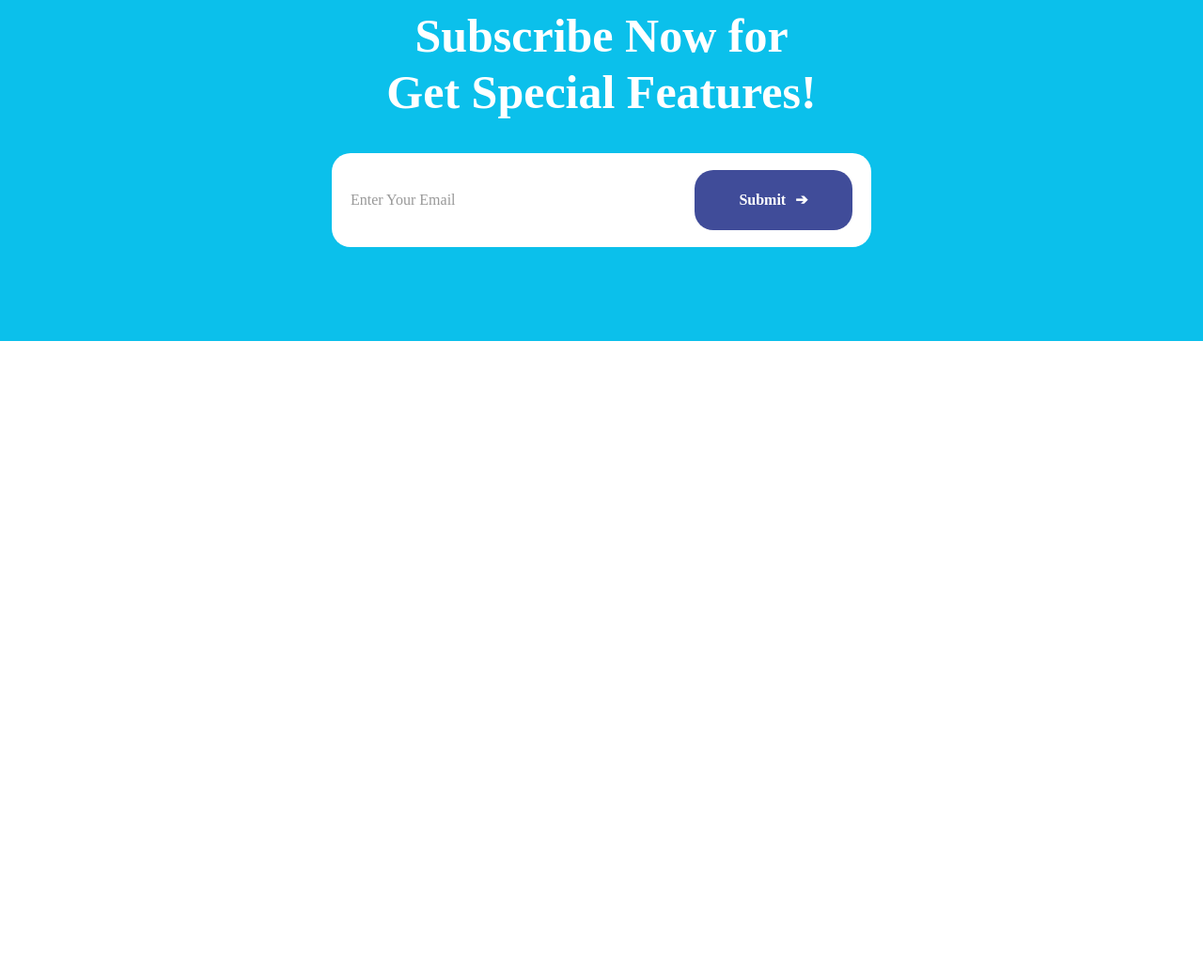
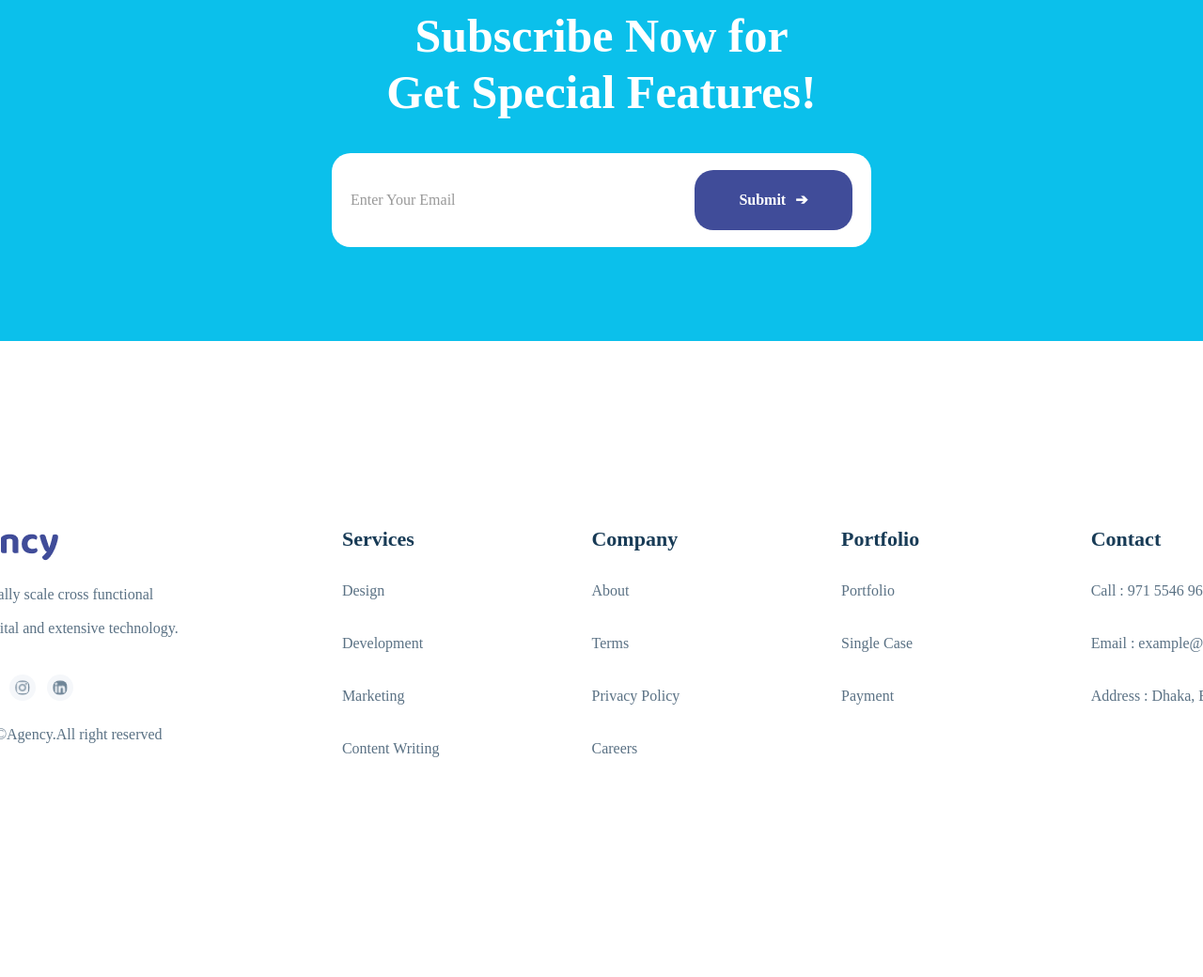
Before and after one commit to balaboom1234/html-mini-project, a plain HTML site: page index.html in a window 1280 px wide. Shown: the part 1199-2239 px from the top of the page at 94% size. Before the commit the page ends 1562 px from the top, so only its background shows below. Drawn offline with Linux system fonts and the light colour scheme.

Commit message:
Add testimonial and subscription sections and footer

```diff
--- a/index.html
+++ b/index.html
@@ -42,6 +42,52 @@
         </div>
       </section>
 
+    <footer>
+        <div class="footer-content">
+            <div class="footer-brand">
+                <img src="assets/imges/Agency.png" alt="logo">
+                <p>Professionally scale cross functional<br>human capital and extensive technology. </p>
+                <div class="footer-social-icons">
+                    <img src="assets/imges/Icon-google.png" alt="Google">
+                    <img src="assets/imges/Icon-twiter.png" alt="Twitter">
+                    <img src="assets/imges/Icon-ig.png" alt="Instagram">
+                    <img src="assets/imges/Icon-fb.png" alt="Facebook">
+                </div>
+                <p>Copyright©Agency.All right reserved</p>
+            </div>
 
+            <div class="footer-links">
+                <div class="links-services">
+                    <h3>Services</h3>
+                    <a href="#">Design</a>
+                    <a href="#">Development</a>
+                    <a href="#">Marketing</a>
+                    <a href="#">Content Writing</a>
+                </div>
+
+                <div class="links-company">
+                    <h3>Company</h3>
+                    <a href="#">About</a>
+                    <a href="#">Terms</a>
+                    <a href="#">Privacy Policy</a>
+                    <a href="#">Careers</a>
+                </div>
+
+                <div class="links-portfolio">
+                    <h3>Portfolio</h3>
+                    <a href="#">Portfolio</a>
+                    <a href="#">Single Case</a>
+                    <a href="#">Payment</a>
+                </div>
+
+                <div class="links-contact">
+                    <h3>Contact</h3>
+                    <a href="#">Call : 971 5546 963</a>
+                    <a href="#">Email : example@gmail.com</a>
+                    <a href="#">Address : Dhaka, Bangladesh</a>
+                </div>
+            </div>
+        </div>
+    </footer>
 </body>
 </html>
--- a/style.css
+++ b/style.css
@@ -241,3 +241,98 @@ body {
     angle: -180 deg;
     opacity: 1;
 }
+
+.footer-content {
+    display: flex;
+    width: 1420px;
+    height: 477px;
+    margin: 0 auto;
+    margin-top: 200px;
+    justify-content: space-between;
+    align-items: flex-start;
+}
+
+.footer-brand {
+    flex: 1.1;
+    display: flex;
+    flex-direction: column;
+    align-items: flex-start;
+    gap: 18px;
+}
+
+.footer-brand img {
+    width: 133;
+    height: 64;
+    top: 94.54px;
+    left: 250px;
+}
+
+.footer-brand p {
+    font-weight: 450;
+    font-size: 16px;
+    line-height: 36px;
+    color: #5A7184;
+}
+
+.footer-social-icons {
+    display: flex;
+    gap: 12px;
+    margin: 8px 0 0 0;
+    padding: 5px 0 0 0  ;
+}
+
+.footer-social-icons img {
+    width: 28px;
+    height: 28px;
+    background: #F5F7FA;
+    border-radius: 50%;
+    padding: 6px;
+}
+
+.footer-social-icons img:hover {
+    background: #e6eaf1;
+}
+
+.footer-links {
+    flex: 2.5;
+    display: flex;
+    justify-content: space-between;
+    width: 100%;
+    gap: 32px;
+}
+
+.footer-links > div {
+    display: flex;
+    flex-direction: column;
+    gap: 10px;
+    min-width: 120px;
+}
+
+.footer-links h3 {
+    font-size: 22px;
+    font-weight: 900;
+    color:#183B56;
+    line-height: 100%;
+    margin-bottom: 6px;
+}
+
+.footer-links a {
+    margin-top: 10px;
+    text-decoration: none;
+    color: #5A7184;
+    font-size: 16px;
+    font-weight: 450;
+    line-height: 36px;
+}
+
+.footer-links a:hover {
+    color: #404C99;
+}
+
+.links-contact a {
+    text-decoration: none;
+    color: #5A7184;
+    font-size: 16px;
+    font-weight: 450;
+    line-height: 36px;
+}
```
Also changed, not shown: assets/imges/Agency.png (added), assets/imges/Icon-fb.png (added), assets/imges/Icon-google.png (added), assets/imges/Icon-ig.png (added), assets/imges/Icon-twiter.png (added).
